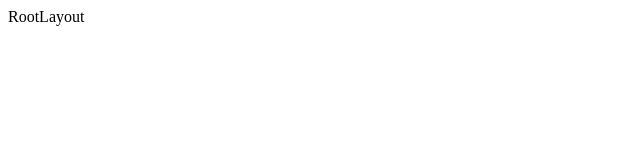
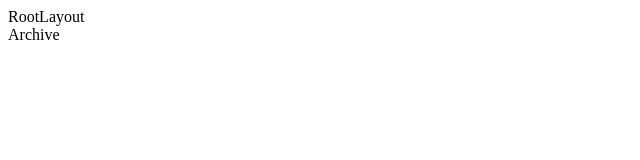
Before and after one commit to Sandip7677/Google_keep_clone, a React (Vite) app: page /archive in a window 1280 px wide. Shown: the top 160 px of the page, without its empty margins (0-640 px from the left). Built offline with nearby package versions, Linux system fonts and the light colour scheme.

Commit message:
four pages created inside root layout

```diff
--- /dev/null
+++ b/src/Pages/Archive.tsx
@@ -0,0 +1,9 @@
+import React from 'react'
+
+export const Archive = () => {
+  return (
+    <div>Archive</div>
+  )
+}
+
+export default Archive
--- /dev/null
+++ b/src/Pages/Notes.tsx
@@ -0,0 +1,9 @@
+import React from 'react'
+
+function Notes() {
+  return (
+    <div>Notes</div>
+  )
+}
+
+export default Notes
--- a/src/Pages/RootLayout.tsx
+++ b/src/Pages/RootLayout.tsx
@@ -1,8 +1,13 @@
+import { Outlet } from "react-router-dom"
 
 
 const RootLayout = () => {
   return (
-    <div>RootLayout</div>
+    <>
+      <div>RootLayout</div>
+      <Outlet/>
+    </>
+
   )
 }
 
--- /dev/null
+++ b/src/Pages/Trash.tsx
@@ -0,0 +1,9 @@
+import React from 'react'
+
+const Trash = () => {
+  return (
+    <div>Trash</div>
+  )
+}
+
+export default Trash
--- /dev/null
+++ b/src/Pages/reminder.tsx
@@ -0,0 +1,9 @@
+import React from 'react'
+
+const Reminder = () => {
+  return (
+    <div>reminder</div>
+  )
+}
+
+export default Reminder
```
Also changed, not shown: src/Auth/loginApi.ts (+1 -17 lines), src/Pages/RouterPage.tsx (+11 -7 lines).
